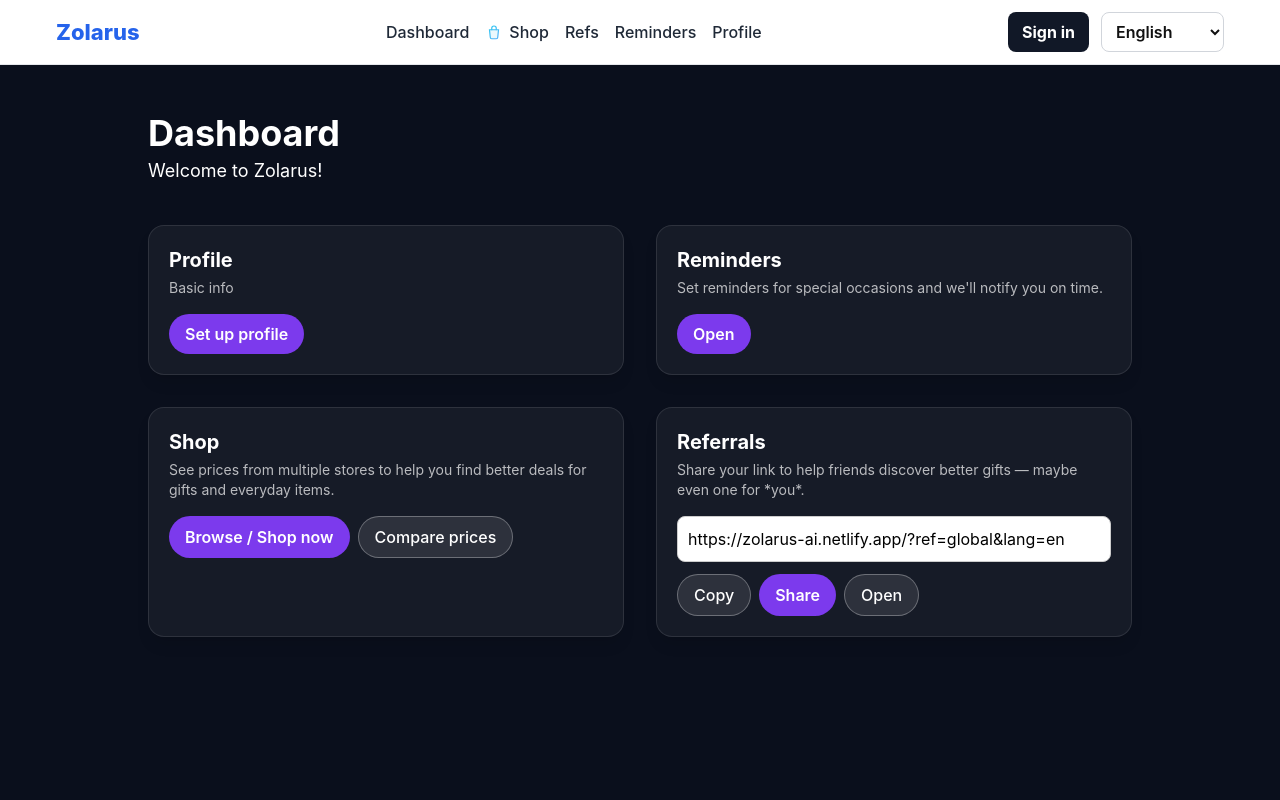
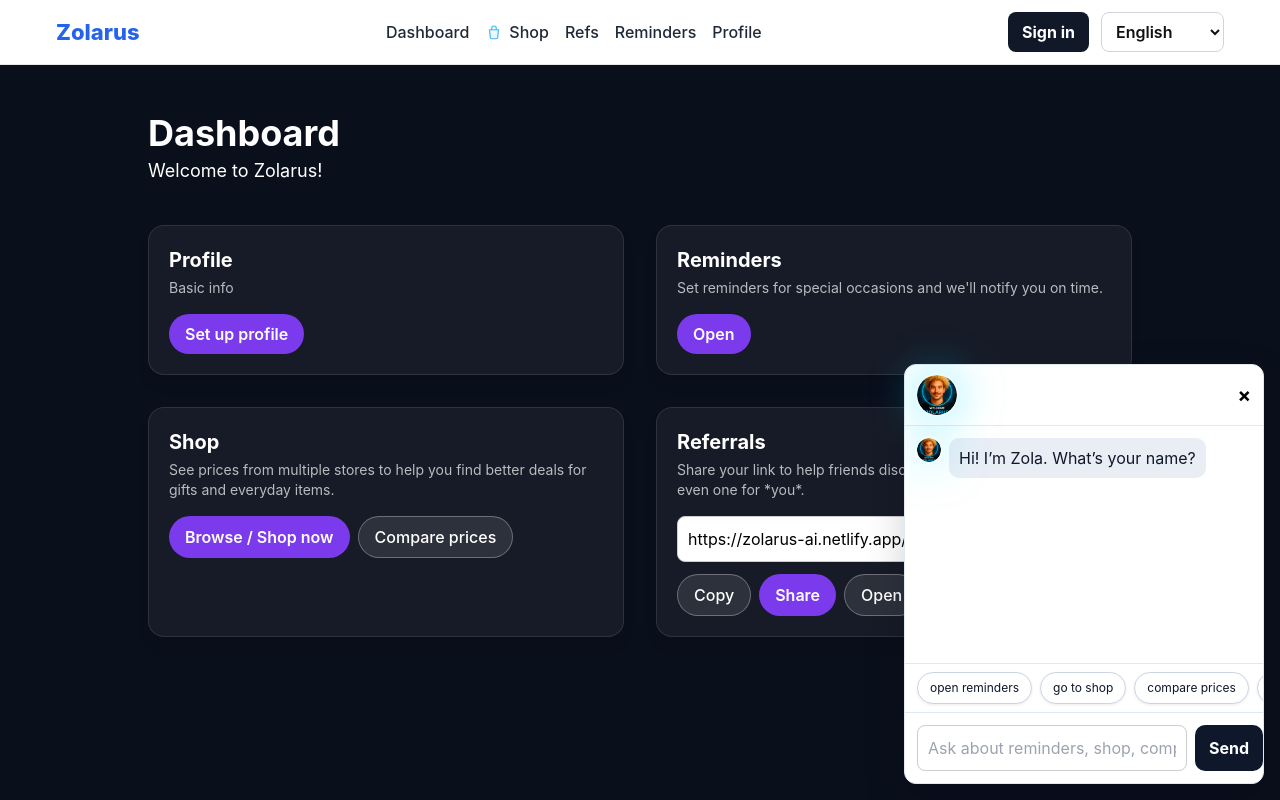
Before and after one commit to eaglebraz48/zolarus-ai, a Next.js app: page /dashboard in a window 1280 px wide. Built offline with nearby package versions, Linux system fonts and the light colour scheme; no server answers.

Commit message:
fix chat onboarding loop

```diff
--- a/src/components/ChatWidget.tsx
+++ b/src/components/ChatWidget.tsx
@@ -60,8 +60,10 @@ export default function ChatWidget({ profileName }: { profileName?: string | nul
   const sp = useSearchParams();
   const router = useRouter();
 
-  const raw = sp.get('lang')?.toLowerCase() as Lang | null;
-  const lang: Lang = raw && ALLOWED.includes(raw) ? raw : 'en';
+  // --- FIX FINAL DO IDIOMA ---
+  const raw = sp.get("lang")?.toLowerCase() as Lang | null;
+  const lang: Lang = raw && ALLOWED.includes(raw) ? raw : "en";
+  // ---------------------------
 
   const hideWidget = pathname === '/' || pathname === '/sign-in';
 
@@ -72,12 +74,9 @@ export default function ChatWidget({ profileName }: { profileName?: string | nul
   const [askedName, setAskedName] = useState(false);
   const [tempName, setTempName] = useState<string | null>(null);
   const [showChips, setShowChips] = useState(true);
-  const [capabilitiesExplained, setCapabilitiesExplained] = useState(false);
 
   const listRef = useRef<HTMLDivElement>(null);
 
-  const withLang = (p: string) => `${p}${p.includes('?') ? '&' : '?'}lang=${lang}`;
-  const go = (p: string) => router.push(withLang(p));
 
   // LOAD NAME FROM PROFILE
   useEffect(() => {
@@ -89,18 +88,14 @@ export default function ChatWidget({ profileName }: { profileName?: string | nul
       if (!user) return;
 
       const { data: profile } = await supabase
-        .from('profiles')
-        .select('full_name')
-        .eq('id', user.id)
+        .from("profiles")
+        .select("full_name")
+        .eq("id", user.id)
         .maybeSingle();
 
-      if (profile?.full_name) {
-        const first = profile.full_name.split(' ')[0];
-        setMsgs([
-          { role: 'bot', text: GREET_WITH_NAME[lang](first) },
-          { role: 'bot', text: SOFT_REDIRECT[lang] },
-        ]);
-        setCapabilitiesExplained(true);
+      if (profile?.full_name && profile.full_name.trim() !== "") {
+        const first = profile.full_name.split(" ")[0];
+        setMsgs([{ role: "bot", text: GREET_WITH_NAME[lang](first) }]);
         setGreeted(true);
       }
     })();
@@ -110,24 +105,16 @@ export default function ChatWidget({ profileName }: { profileName?: string | nul
   useEffect(() => {
     if (greeted) return;
 
-    const trimmed = profileName?.trim();
+    const trimmed = profileName?.trim() || "";
     if (trimmed) {
-      const first = trimmed.split(' ')[0];
-      setMsgs([
-        { role: 'bot', text: GREET_WITH_NAME[lang](first) },
-        { role: 'bot', text: SOFT_REDIRECT[lang] },
-      ]);
-      setCapabilitiesExplained(true);
+      const first = trimmed.split(" ")[0];
+      setMsgs([{ role: "bot", text: GREET_WITH_NAME[lang](first) }]);
       setGreeted(true);
       return;
     }
 
-    setMsgs([
-      { role: 'bot', text: GREET_DEFAULT[lang] },
-      { role: 'bot', text: SOFT_REDIRECT[lang] },
-    ]);
+    setMsgs([{ role: "bot", text: GREET_DEFAULT[lang] }]);
     setAskedName(true);
-    setCapabilitiesExplained(true);
     setGreeted(true);
   }, [greeted, lang, profileName]);
 
@@ -139,6 +126,9 @@ export default function ChatWidget({ profileName }: { profileName?: string | nul
     });
   }, [msgs]);
 
+  const withLang = (p: string) => `${p}${p.includes('?') ? '&' : '?'}lang=${lang}`;
+  const go = (p: string) => router.push(withLang(p));
+
   // SEND USER MESSAGE
   async function sendUser() {
     const text = input.trim();
@@ -148,33 +138,38 @@ export default function ChatWidget({ profileName }: { profileName?: string | nul
     setInput('');
     setShowChips(false);
 
-    // FIRST-TIME NAME
+  // FIRST-TIME NAME (non-intrusive)
 if (askedName && !tempName) {
+  const possible = text.trim();
+
   const isLikelyName =
-        text.split(' ').length === 1 &&
-        text.length <= 12 &&
-        !text.includes('?');
+    possible.split(" ").length === 1 &&   // só 1 palavra
+    possible.length <= 12 &&              // nomes curtos
+    !possible.includes("?");              // não é pergunta
 
   if (isLikelyName) {
-        setTempName(text);
-        setMsgs((m) => [...m, { role: 'bot', text: AFTER_NAME[lang](text) }]);
+    setTempName(possible);
+    setMsgs((m) => [...m, { role: "bot", text: AFTER_NAME[lang](possible) }]);
     setAskedName(false);
     return;
   }
+
+  // ❗ NÃO É NOME → segue o fluxo normal sem insistir
   setAskedName(false);
 }
 
 const low = text.toLowerCase();
 
+
     // REDIRECTS
     if (['reminder', 'lembrete', 'recordatorio', 'rappel'].some((w) => low.includes(w))) {
-      setMsgs((m) => [...m, { role: 'bot', text: 'Opening reminders…' }]);
+      setMsgs((m) => [...m, { role: 'bot', text: SOFT_REDIRECT[lang] }]);
       setTimeout(() => go('/reminders'), 350);
       return;
     }
 
     if (['shop', 'loja', 'tienda', 'boutique'].some((w) => low.includes(w))) {
-      setMsgs((m) => [...m, { role: 'bot', text: 'Opening shop…' }]);
+      setMsgs((m) => [...m, { role: 'bot', text: SOFT_REDIRECT[lang] }]);
       setTimeout(() => go('/shop'), 350);
       return;
     }
@@ -186,7 +181,7 @@ export default function ChatWidget({ profileName }: { profileName?: string | nul
     }
 
     if (['profile', 'perfil', 'profil'].some((w) => low.includes(w))) {
-      setMsgs((m) => [...m, { role: 'bot', text: 'Opening your profile…' }]);
+      setMsgs((m) => [...m, { role: 'bot', text: SOFT_REDIRECT[lang] }]);
       setTimeout(() => go('/profile'), 350);
       return;
     }
@@ -207,24 +202,19 @@ export default function ChatWidget({ profileName }: { profileName?: string | nul
       });
 
       const data = await res.json();
-      setMsgs((m) => [
-        ...m,
-        {
-          role: 'bot',
-          text:
-            data.reply ||
-            "I can help with reminders, shopping, or comparing prices. What would you like to do?",
-        },
-      ]);
+     const reply = data.reply;
+
+
+      setMsgs((m) => [...m, { role: 'bot', text: reply }]);
         } catch {
       setMsgs((m) => [...m, { role: 'bot', text: 'Connection issue. Try again.' }]);
     }
-  }
+  } // <-- fecha sendUser
 
+  // RENDER
   if (hideWidget) return null;
 
-  // UI BELOW IS UNCHANGED FROM YOUR ORIGINAL
-  if (!open) {
+  if (!open)
     return (
       <button
         aria-label="Open Zolarus Assistant"
@@ -246,10 +236,214 @@ export default function ChatWidget({ profileName }: { profileName?: string | nul
         chat
       </button>
     );
-  }
 
   return (
-    /* 🔽 THE REST OF YOUR JSX IS IDENTICAL TO YOUR ORIGINAL 🔽 */
-    <div />
+    <div
+      style={{
+        position: 'fixed',
+        right: 16,
+        bottom: 16,
+        width: 360,
+        maxWidth: 'calc(100vw - 32px)',
+        height: 420,
+        background: '#fff',
+        border: '1px solid #e2e8f0',
+        borderRadius: 12,
+        display: 'flex',
+        flexDirection: 'column',
+        zIndex: 50,
+        boxShadow: '0 16px 40px rgba(2,6,23,.18)',
+      }}
+    >
+      {/* HEADER */}
+      <div
+        style={{
+          padding: '10px 12px',
+          borderBottom: '1px solid #e2e8f0',
+          display: 'flex',
+          alignItems: 'center',
+          justifyContent: 'space-between',
+          fontWeight: 700,
+        }}
+      >
+        <div style={{ display: 'flex', alignItems: 'center', gap: 10 }}>
+          <AssistantAvatar size={40} />
+          <span>Zolarus Assistant</span>
+        </div>
+
+    <button
+  onClick={() => setOpen(false)}
+  style={{
+    border: 'none',
+    background: 'transparent',
+    fontSize: 20,
+    fontWeight: 'bold',
+    color: '#000',        // 👈 PRETO VISÍVEL
+    cursor: 'pointer',    // 👈 Deixa mais profissional
+  }}
+>
+  ×
+</button>
+</div>
+
+      {/* MESSAGES */}
+      <div
+        ref={listRef}
+        style={{
+          flex: 1,
+          overflowY: 'auto',
+          padding: 12,
+          display: 'flex',
+          flexDirection: 'column',
+          gap: 10,
+        }}
+      >
+        {msgs.map((m, i) => (
+          <div
+            key={i}
+            style={{
+              display: 'flex',
+              justifyContent: m.role === 'user' ? 'flex-end' : 'flex-start',
+              gap: 8,
+            }}
+          >
+            {m.role === 'bot' && <AssistantAvatar size={24} />}
+
+            <div
+              style={{
+                background: m.role === 'user' ? '#0f172a' : '#e9eef5',
+                color: m.role === 'user' ? '#fff' : '#0f172a',
+                borderRadius: 10,
+                padding: '8px 10px',
+                maxWidth: '85%',
+                whiteSpace: 'pre-wrap',
+              }}
+            >
+              {m.text}
+            </div>
+          </div>
+        ))}
+      </div>
+
+      {/* CHIPS */}
+      {showChips ? (
+        <div
+          style={{
+            borderTop: '1px solid #e2e8f0',
+            padding: '8px 12px',
+            display: 'flex',
+            gap: 8,
+            overflowX: 'auto',
+          }}
+        >
+          {QUICK[lang].map((s) => (
+            <button
+              key={s}
+              onClick={() => {
+                setInput(s);
+                setTimeout(sendUser, 0);
+              }}
+              style={{
+                border: '1px solid #cbd5e1',
+                background: '#fff',
+                borderRadius: 20,
+                padding: '6px 12px',
+                fontSize: 12,
+                cursor: 'pointer',
+                color: '#0f172a',
+                whiteSpace: 'nowrap',
+                boxShadow: '0 1px 3px rgba(0,0,0,0.08)',
+              }}
+            >
+              {s}
+            </button>
+          ))}
+
+          <button
+            onClick={() => setShowChips(false)}
+            style={{
+              marginLeft: 'auto',
+              border: '1px solid #cbd5e1',
+              background: '#f8fafc',
+              borderRadius: 20,
+              padding: '6px 12px',
+              fontSize: 12,
+              color: '#0f172a',
+              whiteSpace: 'nowrap',
+            }}
+          >
+            {HIDE_LABEL[lang]}
+          </button>
+        </div>
+      ) : (
+        <div
+          style={{
+            borderTop: '1px solid #e2e8f0',
+            padding: '6px 12px',
+            display: 'flex',
+            justifyContent: 'flex-end',
+          }}
+        >
+          <button
+            onClick={() => setShowChips(true)}
+            style={{
+              border: 'none',
+              background: '#16a34a',
+              color: '#fff',
+              borderRadius: 20,
+              padding: '8px 14px',
+              fontSize: 12,
+              boxShadow: '0 2px 6px rgba(0,0,0,0.18)',
+              whiteSpace: 'nowrap',
+            }}
+          >
+            {TIPS_LABEL[lang]}
+          </button>
+        </div>
+      )}
+
+      {/* INPUT BAR */}
+      <form
+        onSubmit={(e) => {
+          e.preventDefault();
+          sendUser();
+        }}
+        style={{
+          display: 'flex',
+          gap: 8,
+          padding: 12,
+          borderTop: '1px solid #e2e8f0',
+        }}
+      >
+        <input
+          value={input}
+          onChange={(e) => setInput(e.target.value)}
+          placeholder={PLACEHOLDER[lang]}
+          aria-label="Ask Zolarus Assistant"
+          style={{
+            background: '#fff',
+            color: '#0f172a',
+            flex: 1,
+            border: '1px solid #cbd5e1',
+            borderRadius: 10,
+            padding: '10px 12px',
+          }}
+        />
+
+        <button
+          type="submit"
+          style={{
+            background: '#0f172a',
+            color: '#fff',
+            border: 'none',
+            borderRadius: 10,
+            padding: '10px 14px',
+            fontWeight: 700,
+          }}
+        >
+          Send
+        </button>
+      </form>
+    </div>
   );
 }
```
Lines whose indentation alone changed are shown as unchanged.
